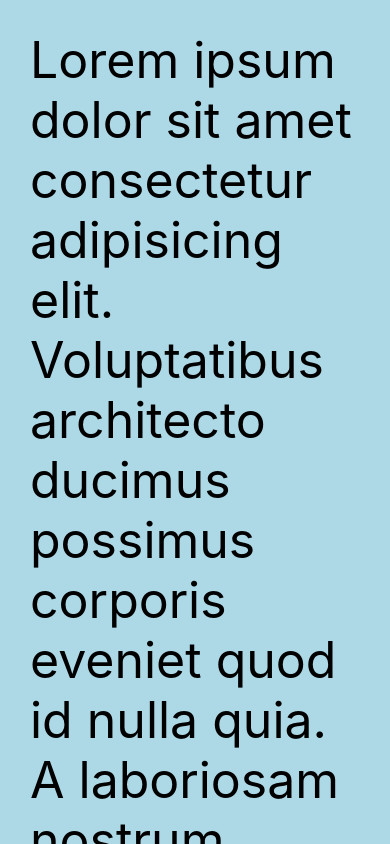
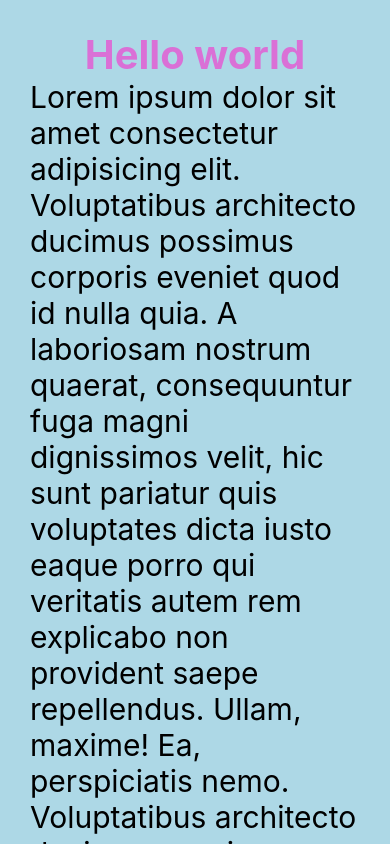
Before and after one commit to Hussain-hamim/Taskly, a React Native app: screen / in a window 390 px wide. Built offline with nearby package versions, Linux system fonts and the light colour scheme.

Commit message:
scrollView props competed

```diff
--- a/App.js
+++ b/App.js
@@ -1,7 +1,9 @@
-import { useRef, useState } from "react";
+import { useCallback, useRef, useState } from "react";
 import {
   Pressable,
+  RefreshControl,
   ScrollView,
+  StatusBar,
   StyleSheet,
   Text,
   TouchableOpacity,
@@ -10,6 +12,7 @@ import {
 
 function ScrollExample() {
   const [showScrollToTop, setShowScrollToTop] = useState(false);
+  const [refreshing, setRefreshing] = useState(false);
   const scrollViewRef = useRef(null);
 
   const handleScroll = ({
@@ -25,16 +28,50 @@ function ScrollExample() {
     scrollViewRef.current?.scrollTo({ y: 0, animated: true }); // scrollTo({x: 0, y: 0, animated: true}) method is called to scroll to specific position with smooth animation
   };
 
+  const onRefreshing = useCallback(() => {
+    setRefreshing(true);
+    setTimeout(() => {
+      setRefreshing(false);
+    }, 2000);
+  }, []);
+
   return (
     <View style={{ flex: 1 }}>
+      <StatusBar />
       <ScrollView
         onScroll={handleScroll}
         scrollEventThrottle={16}
         ref={scrollViewRef}
         // scrollTo={{ y: 0, x: 0 }} // we'll change this method by the ref with on onPress
+
+        overScrollMode="auto" // "always", "never"
+        pagingEnabled={false}
+        persistentScrollbar={true}
+        refreshControl={
+          <RefreshControl refreshing={refreshing} onRefresh={onRefreshing} />
+        }
+        scrollEnabled={true}
+        flashScrollIndicator={null}
       >
-        <View style={{ backgroundColor: "lightblue", padding: 30 }}>
-          <Text style={{ fontSize: 50 }}>
+        <View
+          style={{
+            backgroundColor: "lightblue",
+            padding: 30,
+            justifyContent: "center",
+            alignItems: "center",
+          }}
+        >
+          <Text
+            style={{
+              color: "orchid",
+              fontSize: 40,
+              fontWeight: "bold",
+            }}
+          >
+            Hello world
+          </Text>
+
+          <Text style={{ fontSize: 30 }}>
             Lorem ipsum dolor sit amet consectetur adipisicing elit.
             Voluptatibus architecto ducimus possimus corporis eveniet quod id
             nulla quia. A laboriosam nostrum quaerat, consequuntur fuga magni
@@ -55,6 +92,13 @@ function ScrollExample() {
             Ullam, maxime! Ea, perspiciatis nemo. Voluptatibus architecto
             ducimus possimus corporis eveniet quod id nulla quia. A laboriosam
             nostrum quaerat, consequuntur fuga magni dignissimos velit, hic sunt
+            architecto ducimus possimus corporis eveniet quod id nulla quia. A
+            laboriosam nostrum quaerat, consequuntur fuga magni dignissimos
+            velit, hic sunt pariatur quis voluptates dicta iusto eaque porro qui
+            veritatis autem rem explicabo non provident saepe repellendus.
+            Ullam, maxime! Ea, perspiciatis nemo. Voluptatibus architecto
+            ducimus possimus corporis eveniet quod id nulla quia. A laboriosam
+            nostrum quaerat, consequuntur fuga magni dignissimos velit, hic sunt
             pariatur quis voluptates dicta iusto eaque porro qui veritatis autem
             rem explicabo non provident saepe repellendus. Ullam, maxime! Ea,
             perspiciatis nemo.
@@ -68,7 +112,7 @@ function ScrollExample() {
           style={styles.scrollToTopButton}
           onPress={scrollToTop}
         >
-          <Text style={styles.scrollToTopText}>Top</Text>
+          <Text style={styles.scrollToTopText}>Go To Top</Text>
         </Pressable>
       )}
     </View>
```
